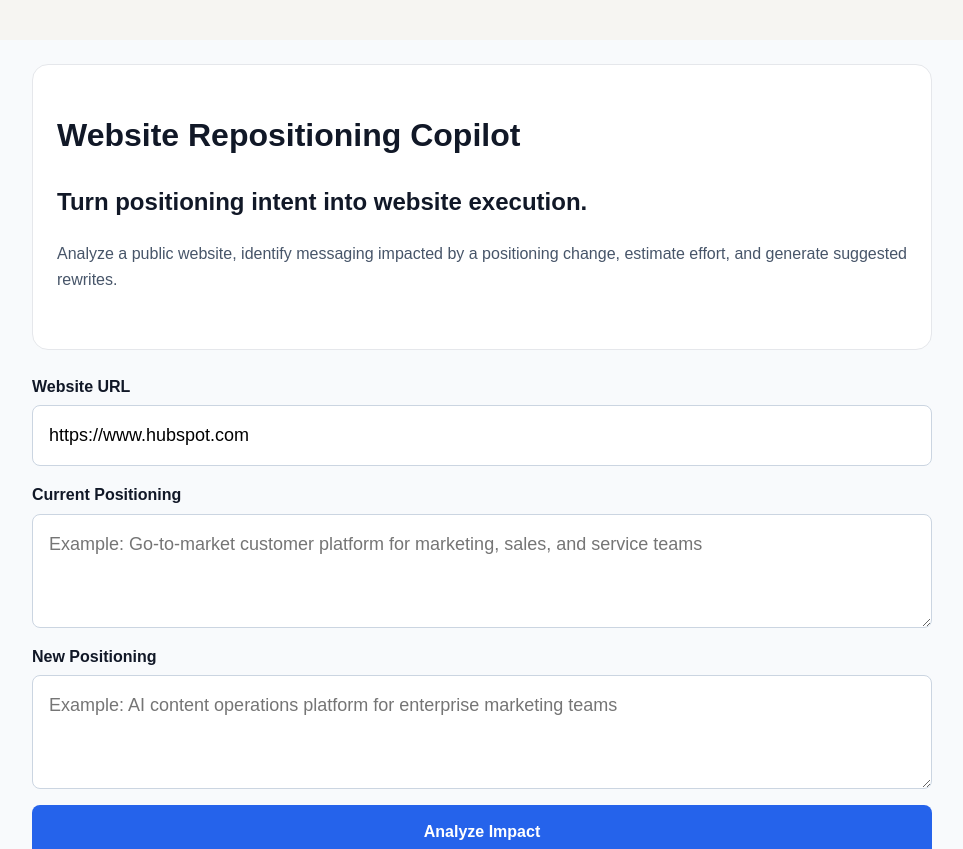
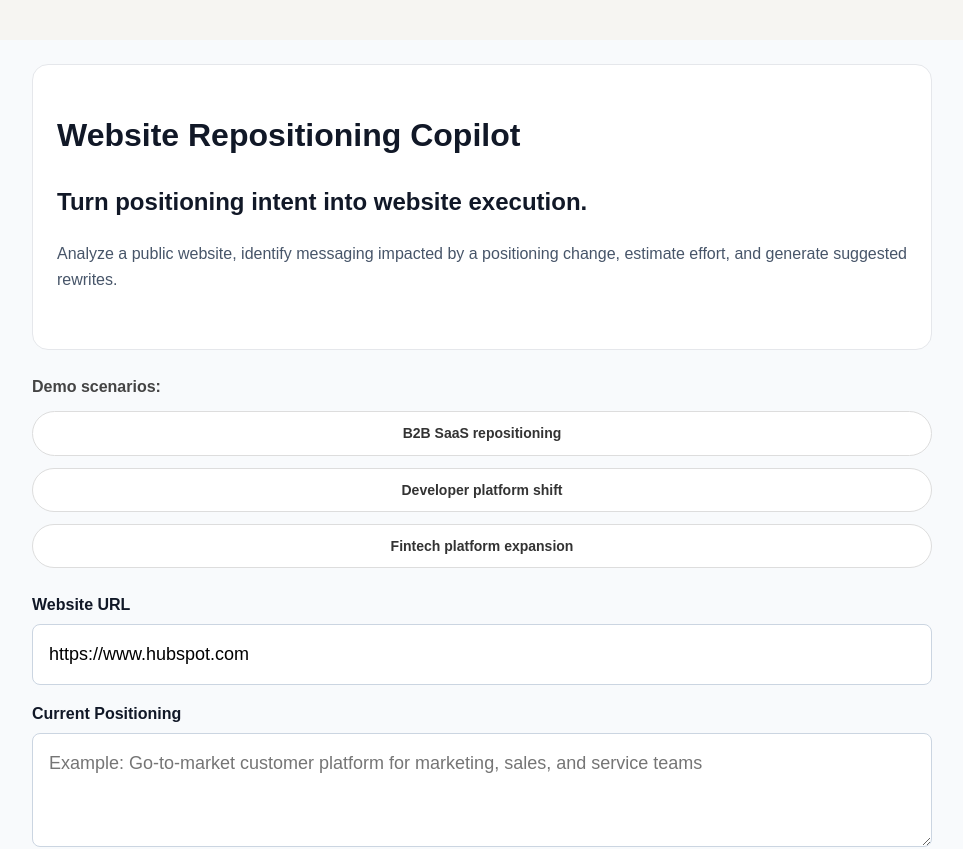
Before and after one commit to alxmak-cmd/website-repositioning-copilot, a React app in the folder frontend/: page / in a window 1280 px wide. Shown: the top 849 px of the page, without its empty margins (158-1121 px from the left). Built offline with nearby package versions, Linux system fonts and the light colour scheme; the HTML template or start-up script is replaced by a standard one.

Commit message:
Add demo scenario preloads

```diff
--- a/frontend/src/App.css
+++ b/frontend/src/App.css
@@ -19,6 +19,33 @@ body {
   max-width: 900px;
   margin: 40px auto;
   padding: 24px;
+}
+
+.example-bar {
+  display: flex;
+  align-items: center;
+  gap: 12px;
+  margin: 24px 0;
+  flex-wrap: wrap;
+}
+
+.example-bar span {
+  font-weight: 600;
+  color: #444;
+}
+
+.example-button {
+  border: 1px solid #ddd;
+  background: #fff;
+  color: #333;
+  padding: 10px 14px;
+  border-radius: 999px;
+  cursor: pointer;
+  font-size: 14px;
+}
+
+.example-button:hover {
+  background: #f5f5f5;
 }
 
 .subtitle {
--- a/frontend/src/App.jsx
+++ b/frontend/src/App.jsx
@@ -7,6 +7,40 @@ function App() {
   const [newPositioning, setNewPositioning] = useState("");
   const [result, setResult] = useState(null);
   const [loading, setLoading] = useState(false);
+
+  const examples = [
+    {
+      name: "B2B SaaS repositioning",
+      url: "https://www.hubspot.com",
+      oldPositioning:
+        "Go-to-market customer platform for marketing, sales, and service teams.",
+      newPositioning:
+        "AI content operations platform for enterprise marketing teams.",
+    },
+    {
+      name: "Developer platform shift",
+      url: "https://www.vercel.com",
+      oldPositioning:
+        "Frontend cloud platform for developers and modern web teams.",
+      newPositioning:
+        "AI-native application deployment platform for product engineering teams.",
+    },
+    {
+      name: "Fintech platform expansion",
+      url: "https://stripe.com",
+      oldPositioning:
+        "Payments infrastructure for internet businesses.",
+      newPositioning:
+        "Financial operating system for AI-native companies.",
+    },
+  ];
+
+  function loadExample(example) {
+    setUrl(example.url);
+    setOldPositioning(example.oldPositioning);
+    setNewPositioning(example.newPositioning);
+    setResult(null);
+  }
 
   async function analyzeWebsite() {
     setLoading(true);
@@ -44,6 +78,21 @@ function App() {
           Analyze a public website, identify messaging impacted by a positioning
           change, estimate effort, and generate suggested rewrites.
         </p>
+      </div>
+
+      <div className="example-bar">
+        <span>Demo scenarios:</span>
+
+        {examples.map((example) => (
+          <button
+            key={example.name}
+            type="button"
+            className="example-button"
+            onClick={() => loadExample(example)}
+          >
+            {example.name}
+          </button>
+        ))}
       </div>
 
       <div className="form-grid">
```
